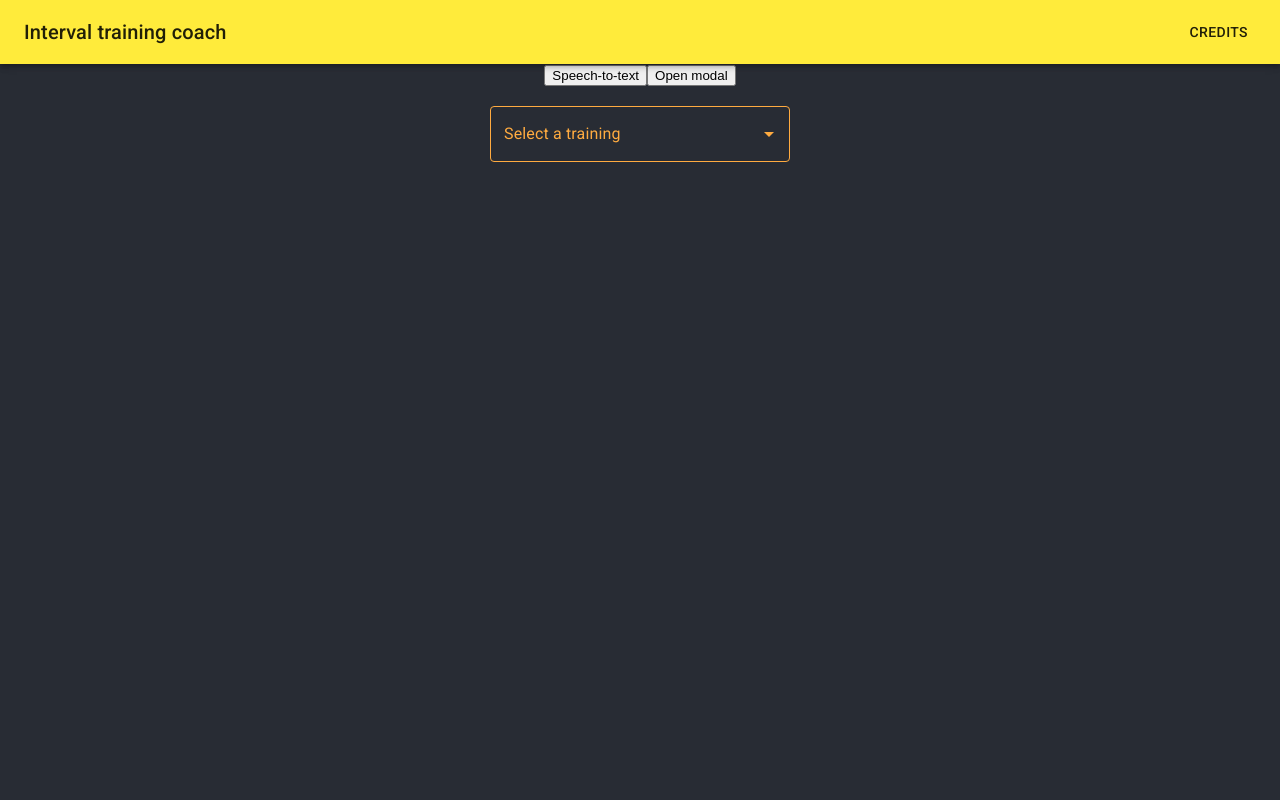
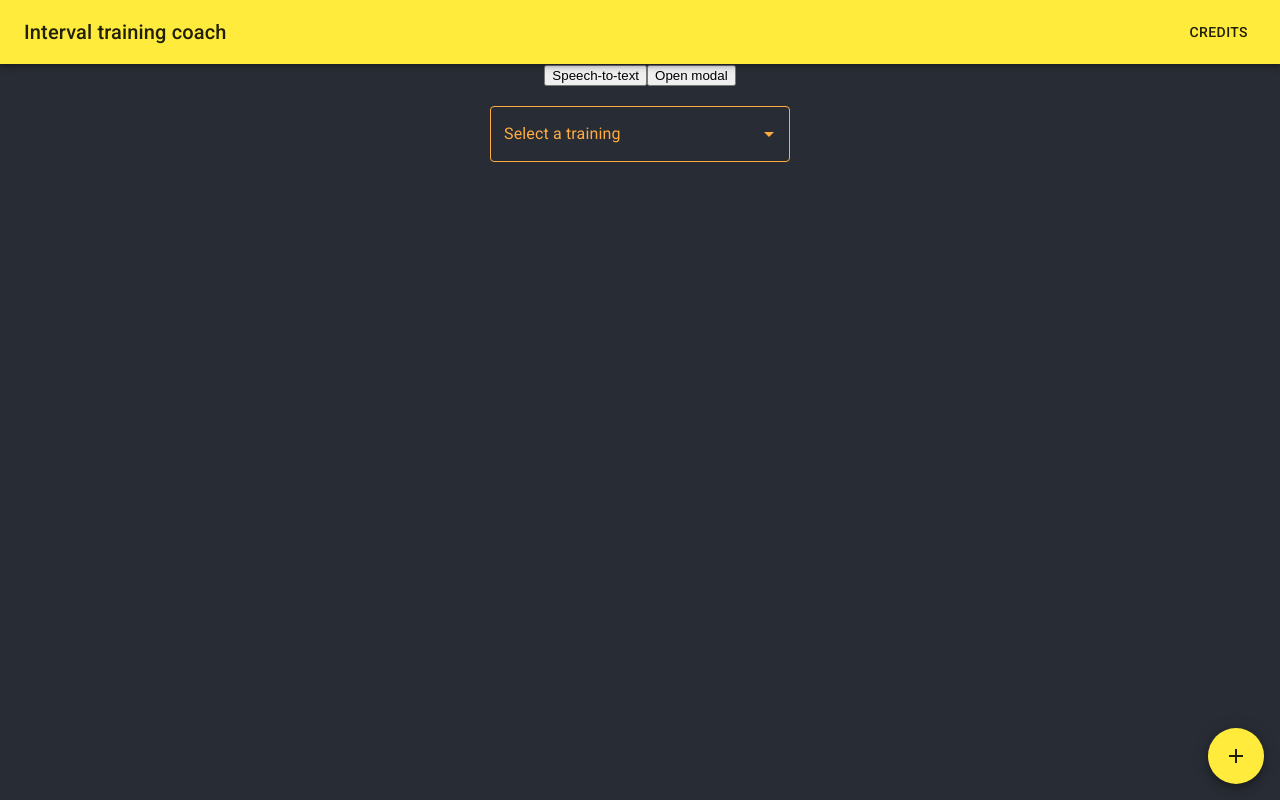
Before and after one commit to gdarchen/interval-training-coach, a React (Create React App) app: page /#/ in a window 1280 px wide. Built offline with nearby package versions, Linux system fonts and the light colour scheme.

Commit message:
feat(speed-dial): add action speed dial button

```diff
--- a/src/App.js
+++ b/src/App.js
@@ -1,17 +1,14 @@
 import { makeStyles } from "@material-ui/core/styles";
 import classNames from "classnames";
-import React, { Suspense, useState } from "react";
+import React, { Suspense } from "react";
 import { connect } from "react-redux";
 import { HashRouter as Router, Route, Switch } from "react-router-dom";
 import "./App.css";
-import DurationPickerModal from "./common/duration-picker-modal/DurationPickerModal";
-import IntervalList from "./common/intervals-list/IntervalList";
-import TrainingSelector from "./common/training-selector/TrainingSelector";
 import { saveTrainingAction } from "./redux/actions/trainingActions";
-import { speak } from "./utils/textToSpeechUtils";
 
 const AppShell = React.lazy(() => import("./common/app-shell/AppShell"));
 const Credits = React.lazy(() => import("./common/credits/Credits"));
+const Home = React.lazy(() => import("./pages/home/Home"));
 
 const useStyles = makeStyles(theme => ({
   offset: theme.mixins.toolbar
@@ -19,23 +16,8 @@ const useStyles = makeStyles(theme => ({
 
 const App = ({ saveTrainingAction: saveTraining }) => {
   const classes = useStyles();
-  const [isModalOpened, setIsModalOpened] = useState(false);
-  const [selectedTraining, setSelectedTraining] = useState();
 
   // saveTraining({ teeeest: "tttttt" });
-
-  const handleCloseModal = () => {
-    setIsModalOpened(false);
-  };
-
-  const handleOpenModal = () => {
-    setIsModalOpened(true);
-  };
-
-  const onTrainingSelection = (event, value) => {
-    setSelectedTraining(value);
-  };
-
   return (
     <Router basename="/">
       <Suspense fallback={<div>Loading...</div>}>
@@ -47,18 +29,7 @@ const App = ({ saveTrainingAction: saveTraining }) => {
               <Credits />
             </Route>
             <Route path="/">
-              <button onClick={speak}>Speech-to-text</button>
-
-              <button onClick={handleOpenModal}>Open modal</button>
-
-              <DurationPickerModal
-                isModalOpened={isModalOpened}
-                handleCloseModal={handleCloseModal}
-              />
-
-              <TrainingSelector onTrainingSelection={onTrainingSelection} />
-
-              <IntervalList training={selectedTraining} />
+              <Home />
             </Route>
           </Switch>
         </div>
--- /dev/null
+++ b/src/pages/home/Home.jsx
@@ -0,0 +1,102 @@
+import FavoriteIcon from "@material-ui/icons/Favorite";
+import FileCopyIcon from "@material-ui/icons/FileCopyOutlined";
+import PrintIcon from "@material-ui/icons/Print";
+import SaveIcon from "@material-ui/icons/Save";
+import ShareIcon from "@material-ui/icons/Share";
+import SpeedDial from "@material-ui/lab/SpeedDial";
+import SpeedDialAction from "@material-ui/lab/SpeedDialAction";
+import SpeedDialIcon from "@material-ui/lab/SpeedDialIcon";
+import React, { useState } from "react";
+import { makeStyles } from "@material-ui/core/styles";
+import DurationPickerModal from "../../common/duration-picker-modal/DurationPickerModal";
+import IntervalList from "../../common/intervals-list/IntervalList";
+import TrainingSelector from "../../common/training-selector/TrainingSelector";
+import { speak } from "../../utils/textToSpeechUtils";
+
+const actions = [
+  { icon: <FileCopyIcon />, name: "Copy" },
+  { icon: <SaveIcon />, name: "Save" },
+  { icon: <PrintIcon />, name: "Print" },
+  { icon: <ShareIcon />, name: "Share" },
+  { icon: <FavoriteIcon />, name: "Like" }
+];
+
+const useStyles = makeStyles(theme => ({
+  speedDial: {
+    position: "absolute",
+    "&.MuiSpeedDial-directionUp, &.MuiSpeedDial-directionLeft": {
+      bottom: theme.spacing(2),
+      right: theme.spacing(2)
+    },
+    "&.MuiSpeedDial-directionDown, &.MuiSpeedDial-directionRight": {
+      top: theme.spacing(2),
+      left: theme.spacing(2)
+    }
+  }
+}));
+
+const Home = () => {
+  const classes = useStyles();
+
+  const [isModalOpened, setIsModalOpened] = useState(false);
+  const [isDialOpened, setIsDialOpened] = useState(false);
+  const [selectedTraining, setSelectedTraining] = useState();
+
+  const handleCloseModal = () => {
+    setIsModalOpened(false);
+  };
+
+  const handleOpenModal = () => {
+    setIsModalOpened(true);
+  };
+
+  const onTrainingSelection = (event, value) => {
+    setSelectedTraining(value);
+  };
+
+  const onDialOpen = () => {
+    setIsDialOpened(true);
+  };
+
+  const onDialClose = () => {
+    setIsDialOpened(false);
+  };
+
+  return (
+    <>
+      <button onClick={speak}>Speech-to-text</button>
+
+      <button onClick={handleOpenModal}>Open modal</button>
+
+      <DurationPickerModal
+        isModalOpened={isModalOpened}
+        handleCloseModal={handleCloseModal}
+      />
+
+      <TrainingSelector onTrainingSelection={onTrainingSelection} />
+
+      <IntervalList training={selectedTraining} />
+
+      <SpeedDial
+        ariaLabel="SpeedDial example"
+        className={classes.speedDial}
+        icon={<SpeedDialIcon />}
+        onClose={onDialClose}
+        onOpen={onDialOpen}
+        open={isDialOpened}
+        direction="up"
+      >
+        {actions.map(action => (
+          <SpeedDialAction
+            key={action.name}
+            icon={action.icon}
+            tooltipTitle={action.name}
+            onClick={onDialClose}
+          />
+        ))}
+      </SpeedDial>
+    </>
+  );
+};
+
+export default Home;
```
